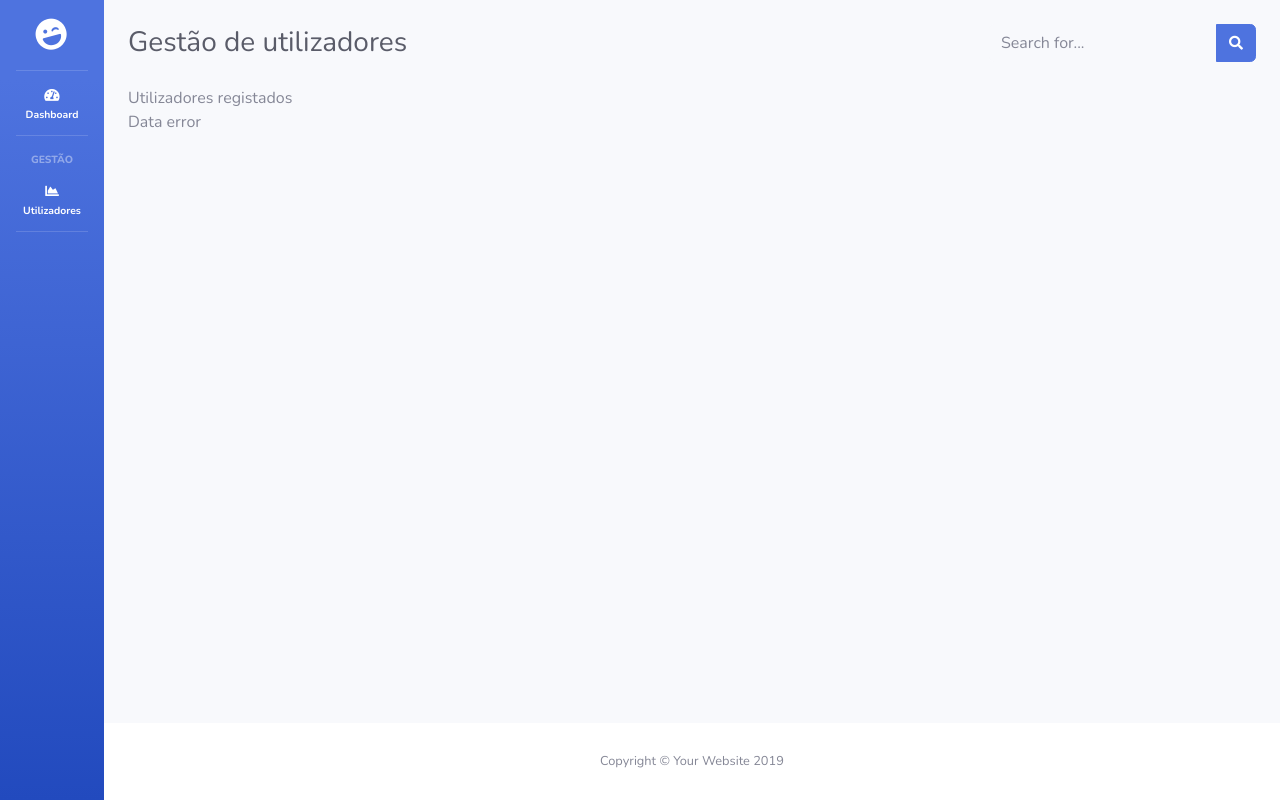
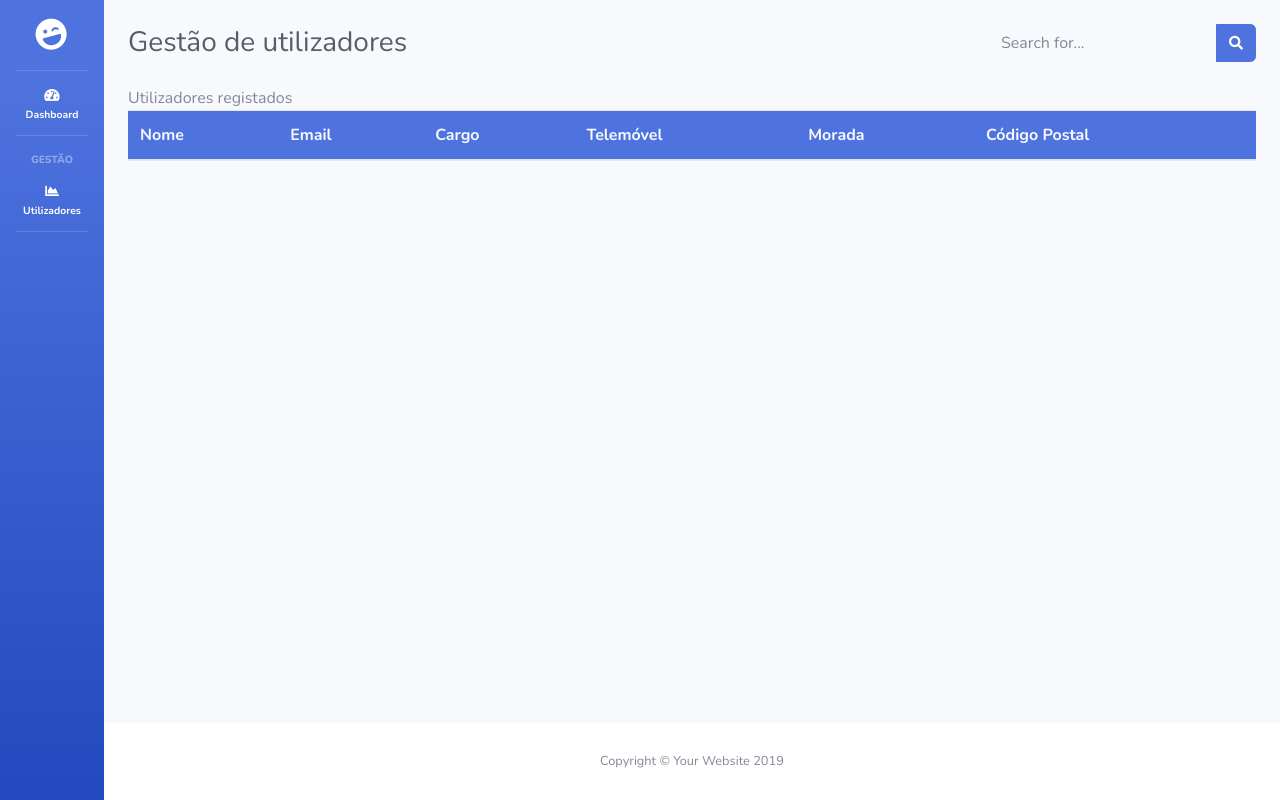
Before and after one commit to iloading/aplans, a PHP site: page /admin/pages/users.php in a window 1280 px wide. Run offline with PHP 8.4, Linux system fonts and the light colour scheme; the visitor is signed in with stand-in values (Sample User, id 1); data that the repository does not hold is empty; some libraries are stand-ins or nearby versions.

Commit message:
Tabela users feita com ajax

```diff
--- /dev/null
+++ b/admin/css/custom.css
@@ -0,0 +1,3 @@
+#users tr th{
+    font-weight: normal;
+}
--- a/admin/pages/users.php
+++ b/admin/pages/users.php
@@ -22,37 +22,33 @@ require_once "../../connections/connection.php";
 
     <!-- Custom styles for this template-->
     <link href="../css/sb-admin-2.min.css" rel="stylesheet">
+    <link href="../css/custom.css" rel="stylesheet">
     <script src="//ajax.googleapis.com/ajax/libs/jquery/1.11.2/jquery.min.js" type="text/javascript"></script>
     <script type="text/javascript">
-        $(document).ready(function () {
+        $(document).ready(function() {
             // var button = $(this).val();
             $.ajax({ // ajax call starts
-                    url: 'users_table.php', // JQuery loads serverside.php
-                    data: 'button=', // Send value of the clicked button
+                    url: '../ajax/users_table.php',
                     dataType: 'json', // Choosing a JSON datatype
-                    type: 'GET', // Default is GET
+
                 })
-                        .done(function (data) {
+                .done(function(data) {
                     $('#users').html('');
 
-                            if (1) {
                     for (var i in data) {
-                                    $('#users').append('<thead>');
-                                    $('#users').append('<th>' + data[i]["nome"] + '</th>');
-                                    $('#users').append('<th>' + data[i]["email"] + '</th>');
-                                    $('#users').append('<th>' + data[i]["cargo"] + '</th>');
-                                    $('#users').append('<th>' + data[i]["telemovel"] + '</th>');
-                                    $('#users').append('<th>' + data[i]["morada"] + '</th>');
-                                    $('#users').append('<th>' + data[i]["codigo_postal"] + '</th>');
-                                    $('#users').append('</thead>');
+                        var linha = "<tr><th>" + data[i]["nome"] + "</th><th>" + data[i]["email"] + "</th><th>" + data[i]["role"] + "</th><th>" + data[i]["telemovel"] + "</th><th>" + data[i]["morada"] + "</th><th>" + data[i]["codigo_postal"] + "</th></tr>";
+
+                        $('#users').append(linha);
+
+
 
                     };
-                            }
+
                 })
-                        .fail(function () { // Se existir um erro no pedido
+                .fail(function() { // Se existir um erro no pedido
+
                     $('#users').html('Data error'); // Escreve mensagem de erro na listagem de vinhos
-                        })
-                ;
+                });
             return false; // keeps the page from not refreshing
         });
     </script>
@@ -110,17 +106,25 @@ require_once "../../connections/connection.php";
                                 <!-- /.panel-heading -->
                                 <div class="panel-body">
                                     <div class="table-responsive">
-                                    <table id="users" class="table table-striped">
-                                        <thead>
-                                            <tr>
-
+                                        <table class="table table-striped table-hover">
+                                            <thead class="">
+                                                <tr class="bg-primary text-light">
+                                                    <th>Nome</th>
+                                                    <th>Email</th>
+                                                    <th>Cargo</th>
+                                                    <th>Telemóvel</th>
+                                                    <th>Morada</th>
+                                                    <th>Código Postal</th>
                                                 </tr>
                                             </thead>
-                                        <tbody>
-                                            <tr>
 
-                                            </tr>
+                                            <!-- Conteudo a ser escrito dinamicamente em JS e AJAX -->
+                                            <tbody id="users">
+
                                             </tbody>
+                                            <!-- /.Conteudo a ser escrito dinamicamente em JS e AJAX -->
+
+
                                         </table>
                                     </div>
                                     <!-- /.table-responsive -->
@@ -180,11 +184,6 @@ require_once "../../connections/connection.php";
 
 </body>
 
-<!-- <th>Nome</th>
-                                                        <th>Email</th>
-                                                        <th>Cargo</th>
-                                                        <th>Telemóvel</th>
-                                                        <th>Morada</th>
-                                                        <th>Código Postal</th> -->
+
 
 </html>
```
Also changed, not shown: scripts/sc_register.php (+7 -4 lines). Lines whose indentation alone changed are shown as unchanged.
